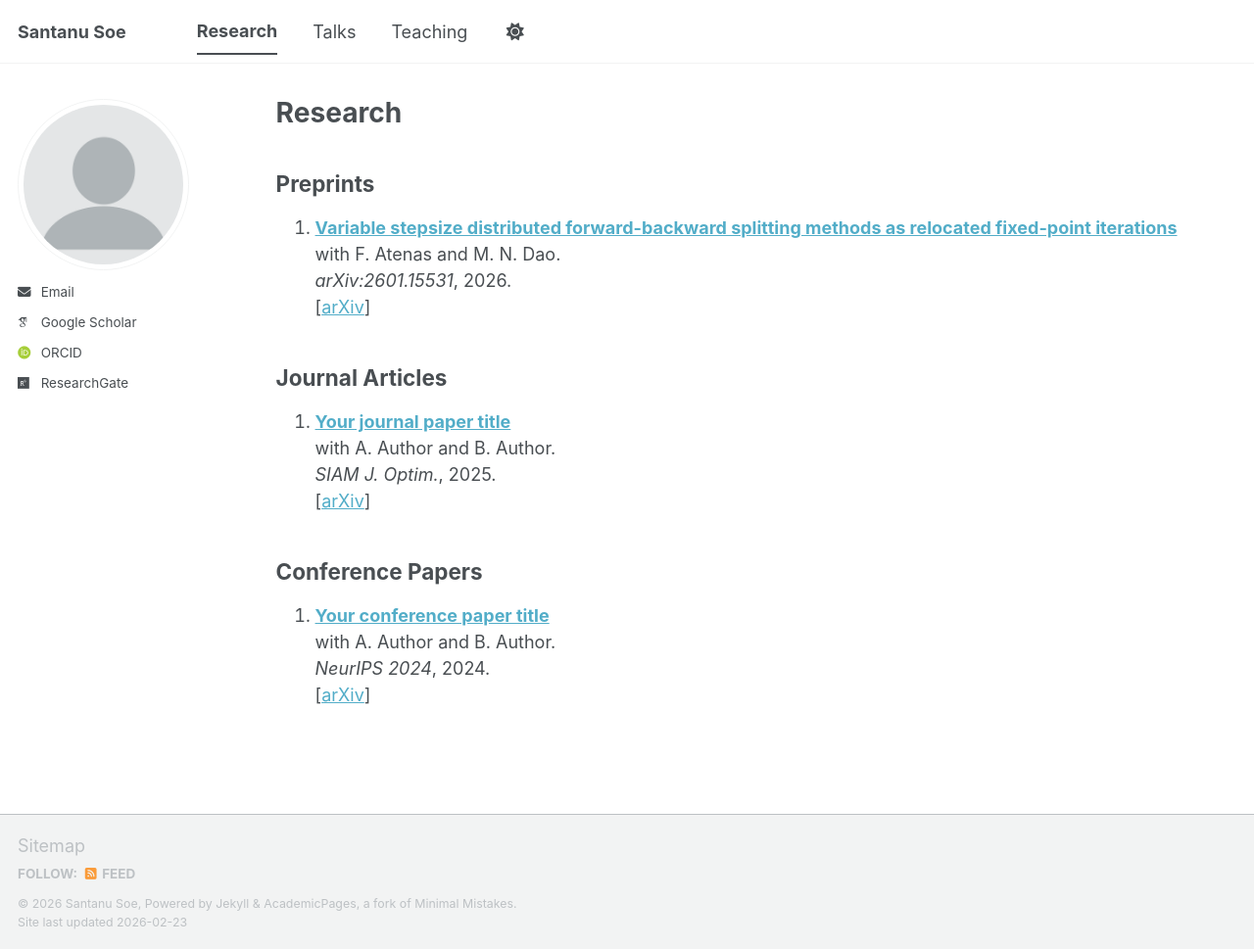
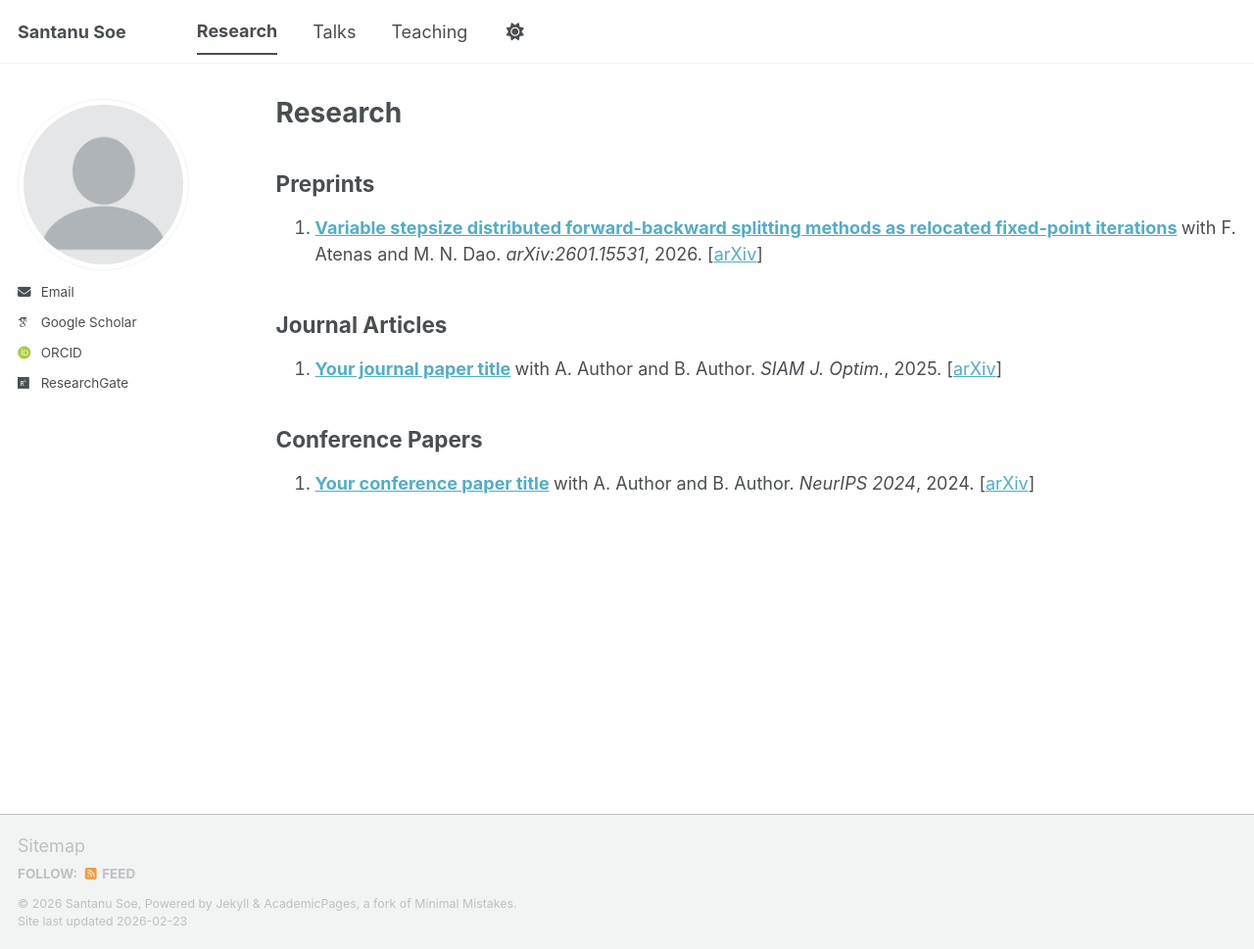
Before and after one commit to santanusoe/santanusoe.github.io, a Jekyll site: the page built from _pages/publications.html, in a window 1280 px wide and 969 px high. Shown: the whole window at 98% size. Built offline with Jekyll 4.4.1, drawn with Linux system fonts in a browser that asks for light colours; some web fonts are replaced; a script bundle is joined from its source files by our own code; library files that are not in the unit come from our copies.

Commit message:
Update pub_compact_li.html

```diff
--- a/_includes/pub_compact_li.html
+++ b/_includes/pub_compact_li.html
@@ -1,22 +1,24 @@
 <li>
   <strong>
     <a href="{{ base_path }}{{ include.p.url }}">{{ include.p.title }}</a>
-  </strong><br/>
-
-  {% if include.p.with %}
-    with {{ include.p.with }}.<br/>
-  {% endif %}
+  </strong>
+  {% if include.p.with %} with {{ include.p.with }}.{% endif %}
 
   {% if include.p.arxiv_id %}
-    <em>arXiv:{{ include.p.arxiv_id }}</em>, {{ include.p.date | date: "%Y" }}.<br/>
+    <em> arXiv:{{ include.p.arxiv_id }}</em>, {{ include.p.date | date: "%Y" }}.
   {% elsif include.p.venue %}
-    <em>{{ include.p.venue }}</em>, {{ include.p.date | date: "%Y" }}.<br/>
+    <em> {{ include.p.venue }}</em>, {{ include.p.date | date: "%Y" }}.
+  {% else %}
+    {{ include.p.date | date: "%Y" }}.
   {% endif %}
 
   {% if include.p.paperurl %}
     [<a href="{{ include.p.paperurl }}">arXiv</a>]
   {% endif %}
-  {% if include.p.slidesurl %}
-    &nbsp;[<a href="{{ include.p.slidesurl }}">slides</a>]
+
+  {% if include.p.doi %}
+    [<a href="https://doi.org/{{ include.p.doi }}">DOI</a>]
+  {% elsif include.p.doiurl %}
+    [<a href="{{ include.p.doiurl }}">DOI</a>]
   {% endif %}
 </li>
```
